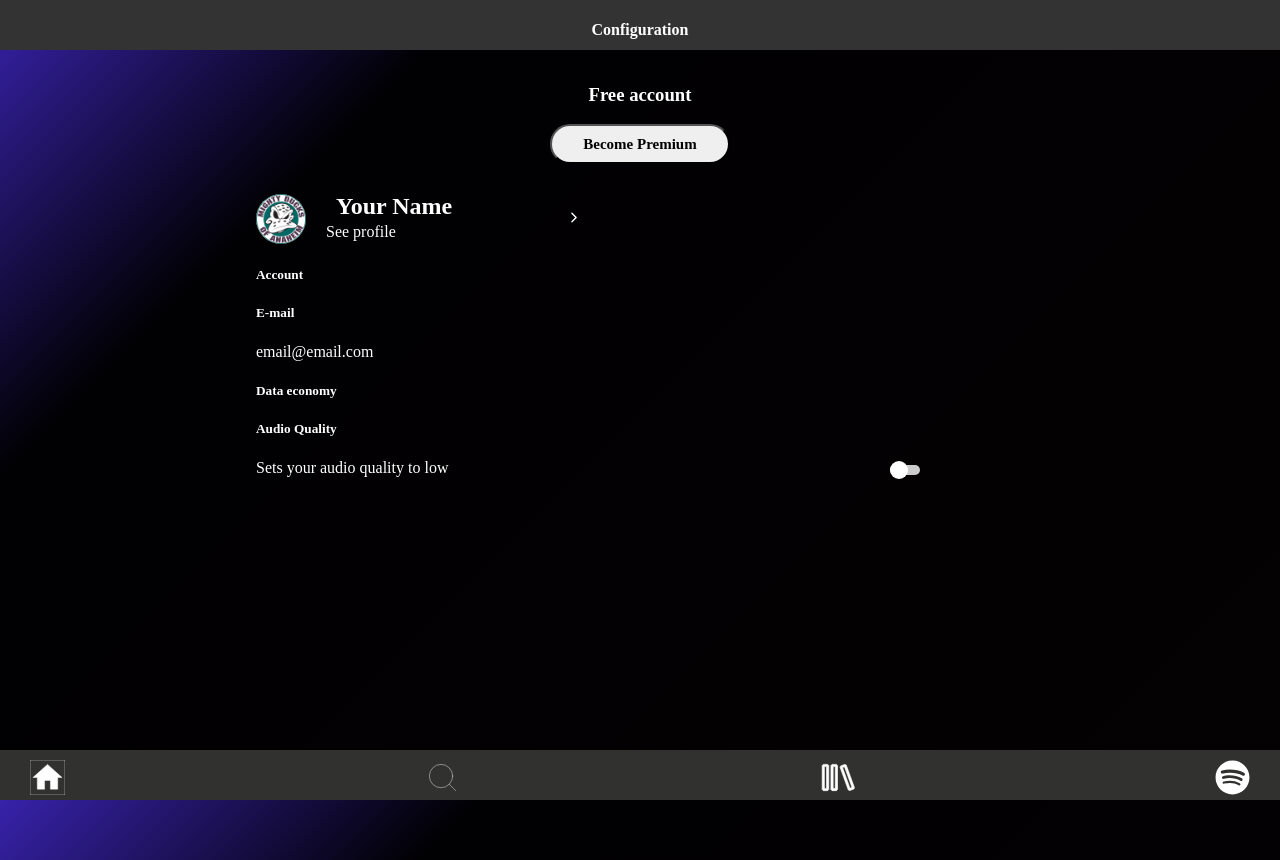
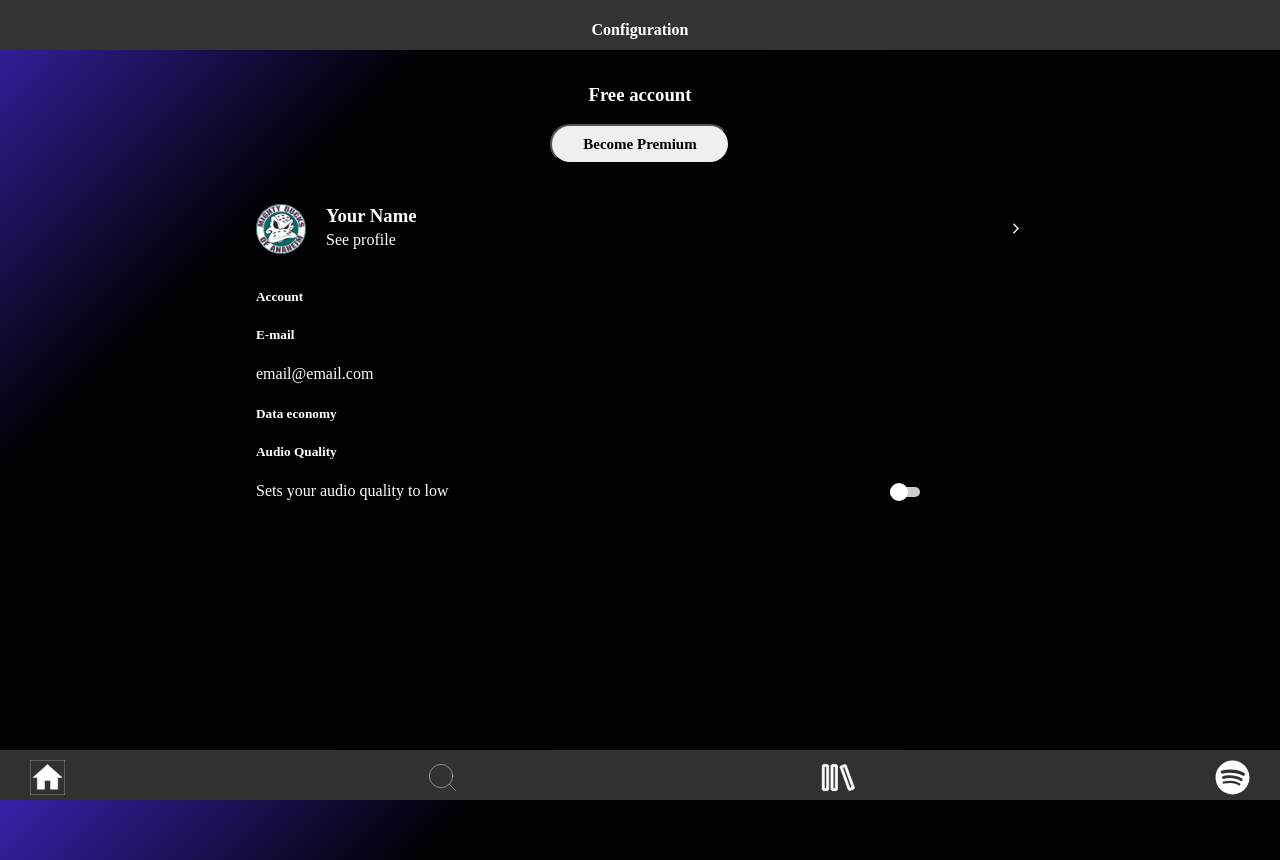
Before and after one commit to natanfrost/music-player, a React (Create React App) app in the folder my-app/: page /configuration in a window 1280 px wide. Built offline with nearby package versions, Linux system fonts and the light colour scheme.

Commit message:
adjusted items aligment in profile details

```diff
--- a/my-app/src/components/Configuration/Configuration.tsx
+++ b/my-app/src/components/Configuration/Configuration.tsx
@@ -19,9 +19,12 @@ export default function Configuration() {
             <div className="container">
 
                 <div className="profile">
-                    <img src={profile} alt="" />
+                    <div className="profile-img">
+                        <img src={profile} alt="" />
+                    </div>
+
                     <div className="profile-detail">
-                        <h2>Your Name</h2>
+                        <h3>Your Name</h3>
                         <span>See profile</span>
                     </div>
                     <div className="profile-icon">
@@ -40,10 +43,10 @@ export default function Configuration() {
                         <span>Sets your audio quality to low</span>
                     </div>
                     <div>
-                    <label className="switch">
-                        <input type="checkbox"/>
-                        <span className="slider round"></span>
-                    </label></div>
+                        <label className="switch">
+                            <input type="checkbox" />
+                            <span className="slider round"></span>
+                        </label></div>
                 </div>
             </div>
         </div>
--- a/my-app/src/components/Configuration/style.css
+++ b/my-app/src/components/Configuration/style.css
@@ -60,10 +60,8 @@ span {
 
 .profile-detail {
     line-height: 5px;
-}
-
-.profile-detail h2 {
-    margin-top: 0;
+    flex: 80%;
+    margin-bottom: 25px;
 }
 
 .profile svg {
```
